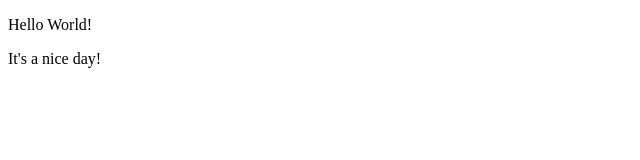
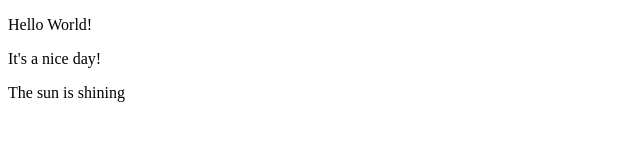
Before and after one commit to icwteacher/ivangithubleerproject, a plain HTML site: page index.html in a window 1280 px wide. Shown: the whole page, without its empty margins (0-640 px from the left). Drawn offline with Linux system fonts and the light colour scheme.

Commit message:
the sun is shining is toebevoegd

```diff
--- a/index.html
+++ b/index.html
@@ -6,5 +6,6 @@
    <body>
       <p>Hello World!</p>
       <p>It's a nice day!</p>
+      <p>The sun is shining</p>
    </body>
 </html>
```
